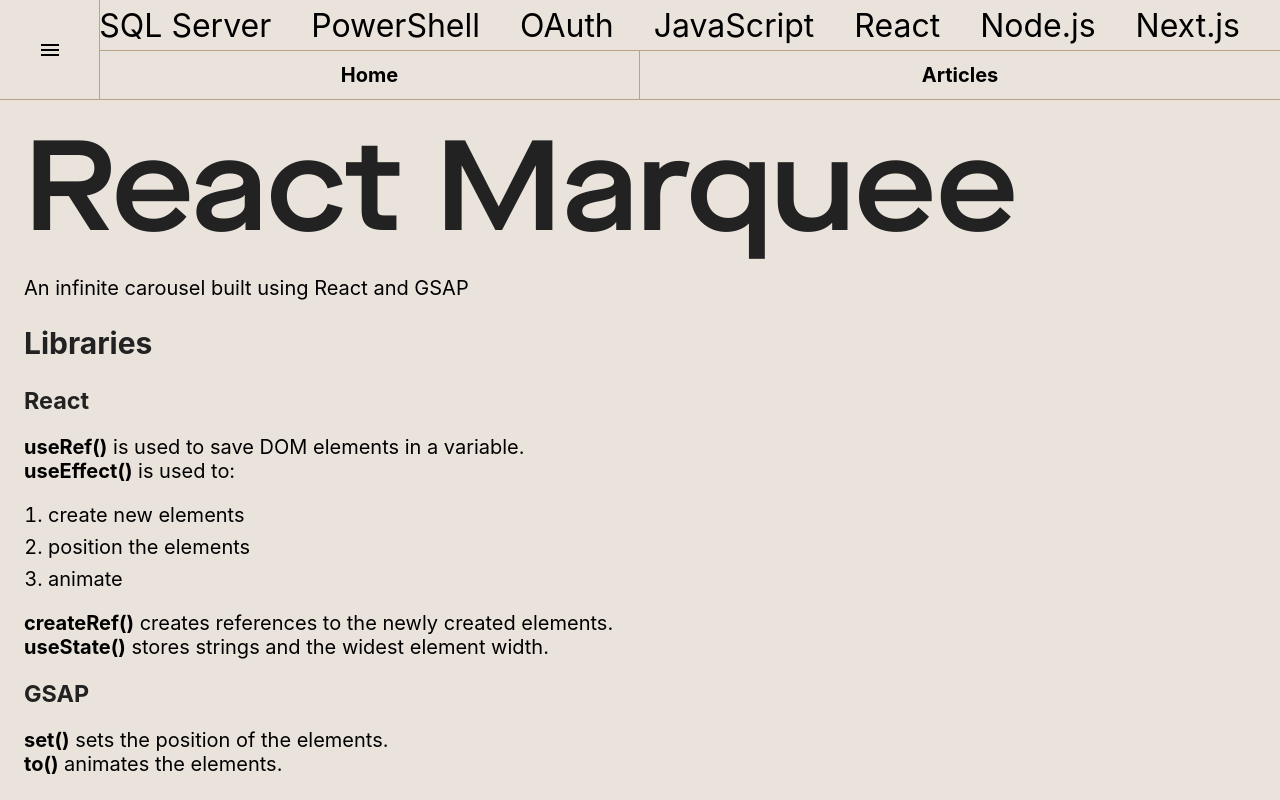
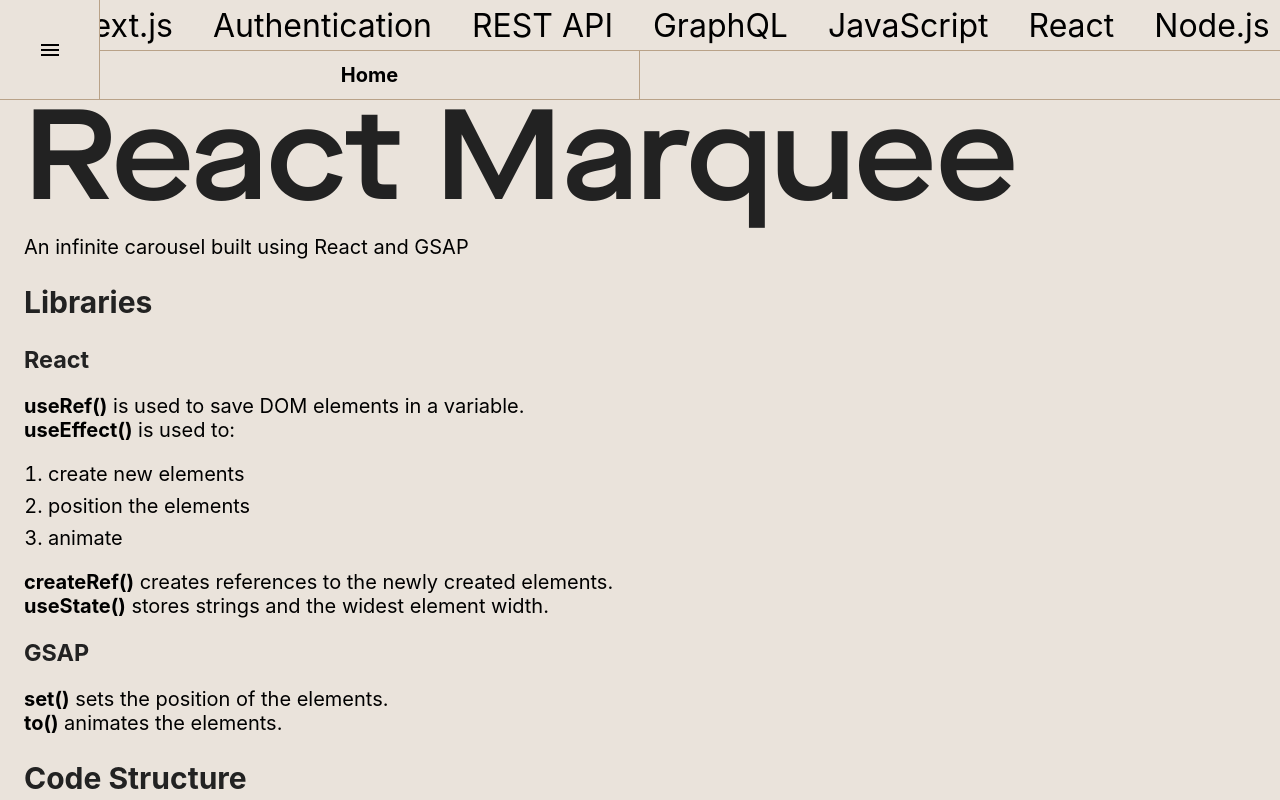
Before and after one commit to Ermilin/ermilin.github.io, a Next.js app: page /posts/GSAP-Marquee in a window 1280 px wide. Shown: the top 800 px of the page. Built offline with nearby package versions, Linux system fonts and the light colour scheme.

Commit message:
Animation upgrader
PS I love Dina <3

```diff
--- a/src/components/Header.jsx
+++ b/src/components/Header.jsx
@@ -33,11 +33,11 @@
           <a>Home</a>
         </ActiveLink>
       </li>
-      <li>
+      {/* <li>
         <ActiveLink activeClassName='active' href='#'>
           <a>Articles</a>
         </ActiveLink>
-      </li>
+      </li> */}
     </ul>
     {/* <figure className={styles.square}>
       <div className={styles.content}>-</div>
--- a/src/components/Marquee.jsx
+++ b/src/components/Marquee.jsx
@@ -84,7 +84,7 @@
           },
         },
         repeat: -1,
-        duration: 50,
+        duration: 100,
         ease: 'none',
       })
       .progress(9999);
@@ -95,6 +95,7 @@
         trigger: 'body',
         start: 'top 10%',
         end: 'bottom 0%',
+        scrub: 2,
         onUpdate: function (self) {
           if (self.direction == 1) {
             if (animation.reversed() == true) {
@@ -102,7 +103,7 @@
             }
             const velocity = self.getVelocity();
             if (additionalXAnim) additionalXAnim.kill();
-            additionalX.val = -velocity / 2000;
+            additionalX.val = -velocity / 4000;
             additionalXAnim = gsap.to(additionalX, { val: 0, duration: 1 });
           }
         },
@@ -112,6 +113,7 @@
         trigger: 'body',
         start: 'top 10%',
         end: 'bottom 0%',
+        scrub: 2,
         onUpdate: function (self) {
           if (self.direction == -1) {
             if (animation.reversed() == false) {
@@ -119,7 +121,7 @@
             }
             const velocity = self.getVelocity();
             if (additionalXAnim) additionalXAnim.kill();
-            additionalX.val = -velocity / 2000;
+            additionalX.val = -velocity / 4000;
             additionalXAnim = gsap.to(additionalX, { val: 0, duration: 1 });
           }
         },
--- a/src/styles/Home.module.scss
+++ b/src/styles/Home.module.scss
@@ -4,7 +4,7 @@
   display: grid;
   grid-template-rows: auto;
   place-items: center;
-  margin-top: 100px;
+  margin-top: $nav-height;
 
   > * {
     // width: clamp(10ch, 100%, 150ch);
--- a/src/styles/globals.scss
+++ b/src/styles/globals.scss
@@ -16,6 +16,7 @@
   background-color: $primary;
   margin: 0;
   font-size: clamp(1rem, 2.5vw, 1.25rem);
+  margin-bottom: 2000px;
 }
 
 figure {
--- a/src/styles/typography.scss
+++ b/src/styles/typography.scss
@@ -68,7 +68,21 @@
 
 h1 {
   font-family: 'Maison Neue Ext Demi';
-  font-size: clamp(1rem, 10vw, 10rem);
-  margin: $spacing 0;
-  line-height: 1;
+  font-size: clamp(2.5rem, 10vw, 10rem);
+  // margin: $spacing 0;
+  margin: 0;
+  line-height: 1.5;
+
+  @include sm {
+    line-height: 1.4;
+  }
+  @include md {
+    line-height: 1.2;
+  }
+  @include lg {
+    line-height: 1.1;
+  }
+  @include xl {
+    line-height: 0.9;
+  }
 }
--- a/src/styles/variables.scss
+++ b/src/styles/variables.scss
@@ -8,6 +8,8 @@
 $shadow: 5px 5px 20px 0 rgba(5, 15, 31, 0.16), -5px -5px 20px 0 #ffffff;
 $responsive-padding-lg: clamp(0px, 5vw, 20rem);
 $responsive-padding-xxl: clamp(10rem, 15vw, 20rem);
+
+$nav-height: 100px;
 
 // Small tablets and large smartphones (landscape view)
 $screen-sm-min: 576px;
```
Also changed, not shown: src/components/AnimatedTitle.jsx (+26 -7 lines), src/components/Intro.jsx (+24 -2 lines), src/styles/Intro.module.scss (+25 -4 lines), public/penguin.gif (added).
